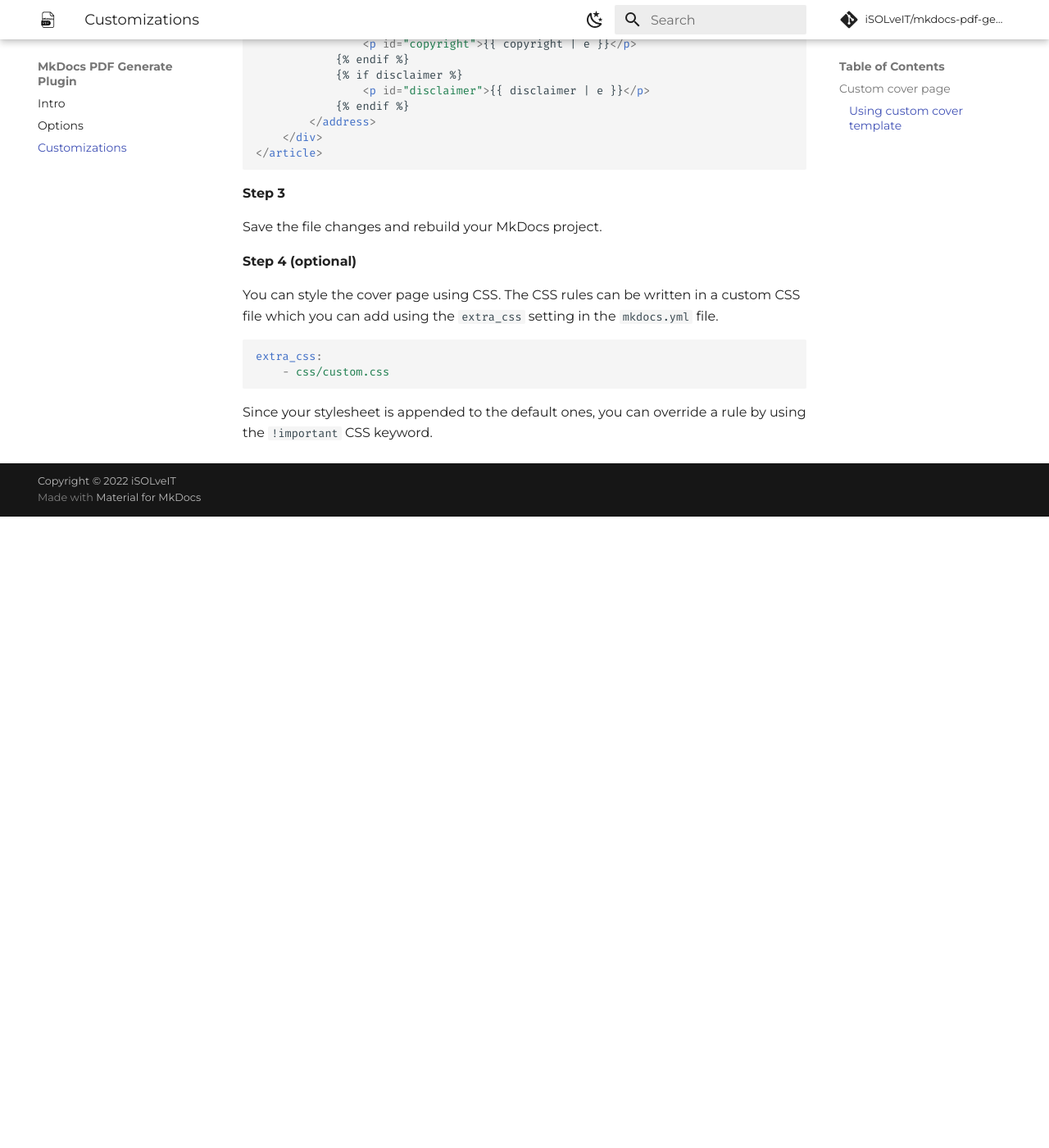
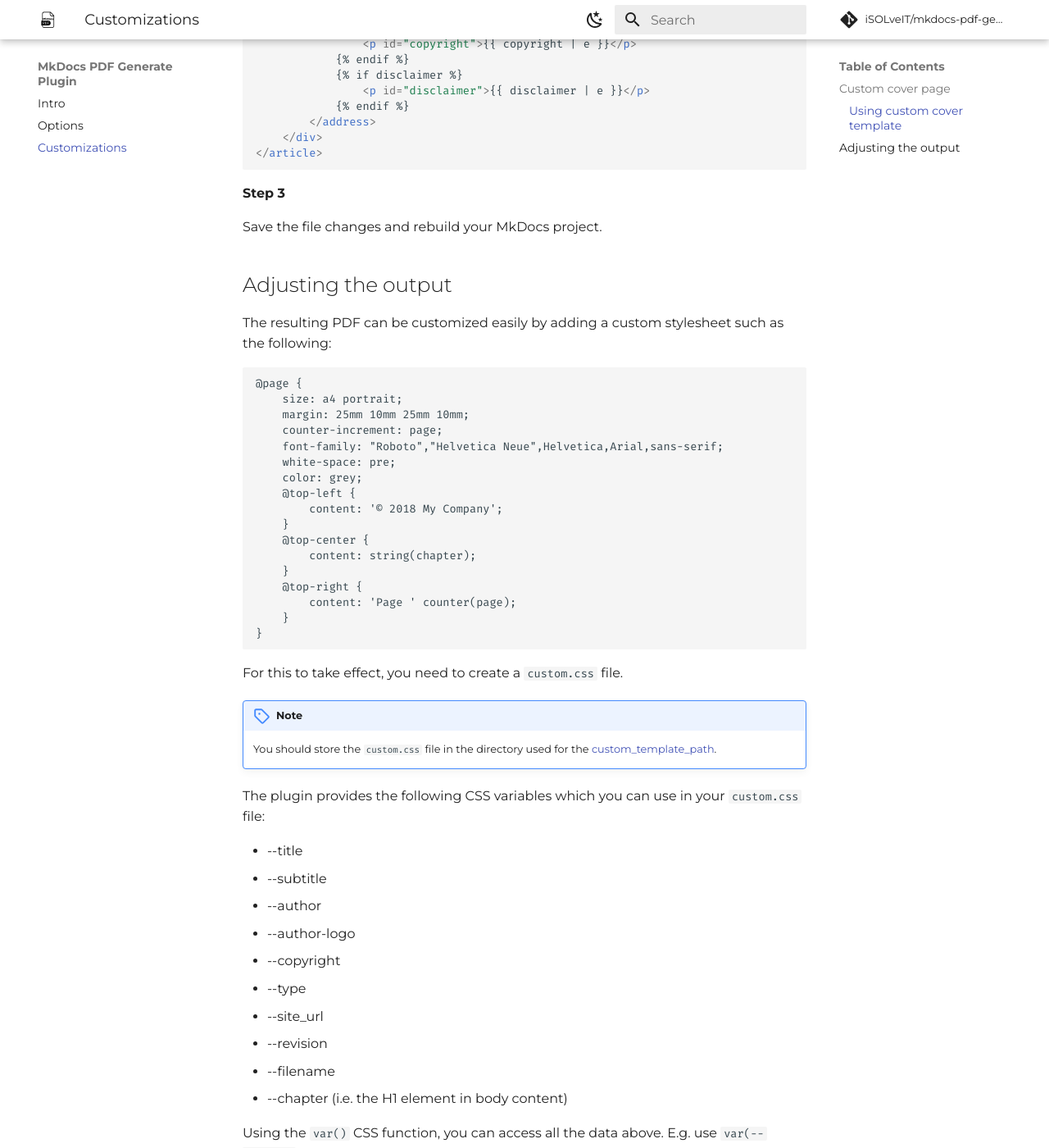
Before and after one commit to iSOLveIT/mkdocs-pdf-generate, an MkDocs documentation site: the page built from docs/docs/customise/customisation.md, in a window 1280 px wide and 1400 px high, scrolled down 2003 px. Shown: the whole window at 82% size. Built offline with MkDocs 1.6.1 and Material for MkDocs 9.7.7, drawn with Linux system fonts in a browser that asks for light colours; comment, search, counter and statistics services are not loaded; before the commit the page ends 2633 px from its top, so only the background shows below that; some of the changed text lies outside the part shown.

Commit message:
Updated the hierarchy used in applying CSS styles.

````diff
--- a/docs/docs/customise/customisation.md
+++ b/docs/docs/customise/customisation.md
@@ -97,14 +97,52 @@ _Example of a cover template file using Jinja2 syntax:_
 
 Save the file changes and rebuild your MkDocs project.
 
-**Step 4 (optional)**
 
-You can style the cover page using CSS. The CSS rules can be written in a custom CSS file which you can add using
-the `extra_css` setting in the `mkdocs.yml` file.
+## Adjusting the output
 
-```yaml
-extra_css:
-    - css/custom.css
+The resulting PDF can be customized easily by adding a custom stylesheet such as the following:
+
 ```
+@page {
+    size: a4 portrait;
+    margin: 25mm 10mm 25mm 10mm;
+    counter-increment: page;
+    font-family: "Roboto","Helvetica Neue",Helvetica,Arial,sans-serif;
+    white-space: pre;
+    color: grey;
+    @top-left {
+        content: '© 2018 My Company';
+    }
+    @top-center {
+        content: string(chapter);
+    }
+    @top-right {
+        content: 'Page ' counter(page);
+    }
+}
+```
+For this to take effect, you need to create a `custom.css` file.
 
-Since your stylesheet is appended to the default ones, you can override a rule by using the `!important` CSS keyword.
+!!! note
+
+    You should store the `custom.css` file in the directory used for
+    the [custom_template_path](../options.md#custom_template_path).
+
+The plugin provides the following CSS variables which you can use in your `custom.css` file:
+
+* --title
+* --subtitle
+* --author
+* --author-logo
+* --copyright
+* --type
+* --site_url
+* --revision
+* --filename
+* --chapter (i.e. the H1 element in body content)
+
+Using the `var()` CSS function, you can access all the data above.
+E.g. use `var(--author)` to get the value for the [author](../options.md#author) option.
+
+The custom CSS is appended to the MkDocs stylesheets so, you can override rules by using the `!important` CSS keyword
+but be cautious about it.
--- a/docs/docs/options.md
+++ b/docs/docs/options.md
@@ -164,7 +164,7 @@ Set the value to `false` if you don't want your table of contents to be numbered
 #### `custom_template_path`
 
 A relative path inside your projects' directory.
-The folder should contain the custom cover template (e.g. `cover.html`) is located.<br>
+This folder is where you put both the custom cover template and custom plugin CSS file (`cover.html and custom.css`).<br>
 
 !!! info
 
@@ -173,7 +173,7 @@ The folder should contain the custom cover template (e.g. `cover.html`) is locat
     Example: `cover.html.j2`, `cover.html.jinja2`, `cover.html`, `cover.htm`
 
     You can refer to this [example](customise/customisation.md#using-custom-cover-template)
-    about how to use a custom cover template.
+    about how to use a custom cover template and custom CSS.
 
 **default**: `use default plugin template`
 
````
Also changed, not shown: README.md, 10 other files.
